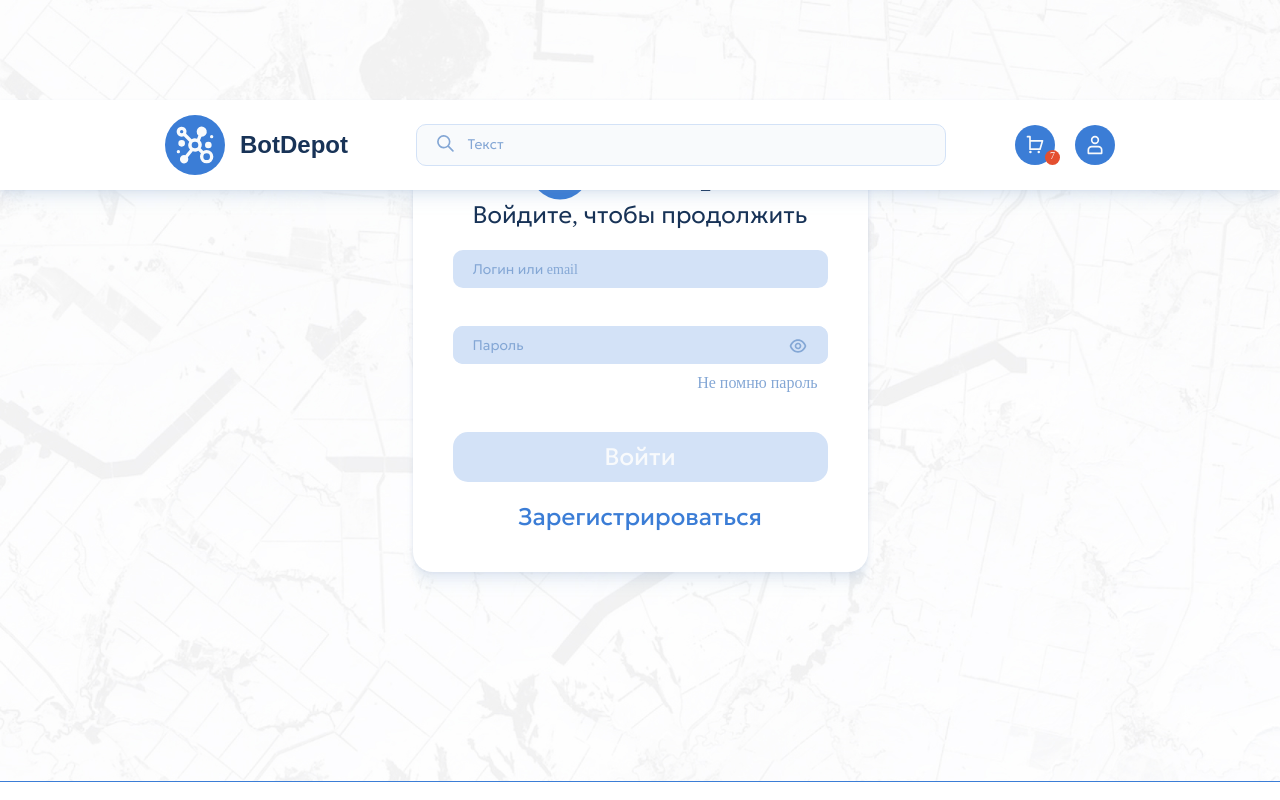
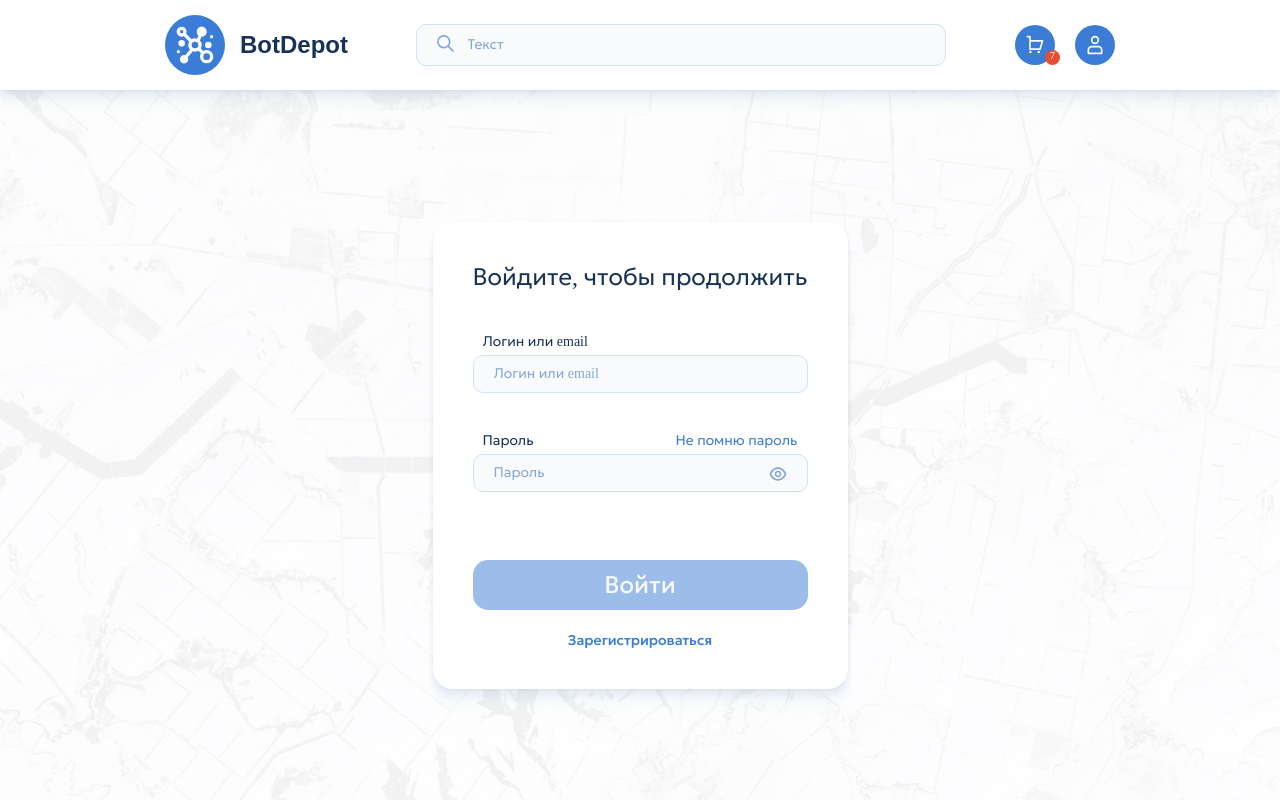
Before and after one commit to Marketplace-telegram-bots-for-transport/frontend, a React (Create React App) app: page /login in a window 1280 px wide. Shown: the top 800 px of the page. Built offline with nearby package versions, Linux system fonts and the light colour scheme.

Commit message:
fix(register login): change Register Login

```diff
--- a/src/components/Login/Login.jsx
+++ b/src/components/Login/Login.jsx
@@ -1,7 +1,6 @@
 import React from 'react';
 import { Link, useNavigate } from 'react-router-dom';
 import styles from './Login.module.scss';
-import logo from '../../images/Logo.svg';
 import { useFormAndValidation } from '../../hooks/useFormAndValidation';
 
 function Login({ onLogin, loggedIn }) {
@@ -35,12 +34,10 @@ function Login({ onLogin, loggedIn }) {
 
   return (
     <main className={styles.login}>
-      <div className={styles.login__titleContainer}>
-        <img className={styles.login__image} src={logo} alt='логотип' />
-        <h2 className={styles.login__title}>BotDepot</h2>
-      </div>
-      <h3 className={styles.login__text}>Войдите, чтобы продолжить</h3>
+      <div className={styles.login__loginContainer}>
+        <h2 className={styles.login__title}>Войдите, чтобы продолжить</h2>
         <form className={styles.login__form} noValidate onSubmit={handleSubmit}>
+          <h3 className={styles.login__inputName}>Логин или email</h3>
           <input
             className={styles.login__input}
             placeholder='Логин или email'
@@ -53,6 +50,12 @@ function Login({ onLogin, loggedIn }) {
             minLength='2'
           />
           <span className={styles.login__error}>{errors.login}</span>
+          <div className={styles.login__inputNameContainer}>
+            <h3 className={styles.login__inputName}>Пароль</h3>
+            <Link to='/reset-password' className={styles.login__resetLink}>
+              Не помню пароль
+            </Link>
+          </div>
           <div className={styles.login__password}>
             <input
               className={styles.login__input}
@@ -76,9 +79,6 @@ function Login({ onLogin, loggedIn }) {
             />
           </div>
           <span className={styles.login__error}>{errors.password}</span>
-        <Link to='/reset-password' className={styles.login__resetLink}>
-          Не помню пароль
-        </Link>
           <button className={styles.login__button} disabled={!isValid}>
             Войти
           </button>
@@ -86,6 +86,7 @@ function Login({ onLogin, loggedIn }) {
             Зарегистрироваться
           </Link>
         </form>
+      </div>
     </main>
   );
 }
--- a/src/components/Login/Login.module.scss
+++ b/src/components/Login/Login.module.scss
@@ -1,10 +1,14 @@
 .login {
+  max-width: 415px;
+  margin: 0 auto;
+  padding: 222px 0 241px;
+
+  &__loginContainer {
     display: flex;
-  margin: 100px auto 209px;
+    margin: 0;
     padding: 40px;
     justify-content: center;
     flex-direction: column;
-  width: 455px;
     box-sizing: border-box;
     border-radius: 20px;
     background: #fff;
@@ -14,40 +18,12 @@
       0px 13px 8px 0px rgba(106, 141, 190, 0.05),
       0px 23px 9px 0px rgba(106, 141, 190, 0.01),
       0px 35px 10px 0px rgba(106, 141, 190, 0);
-
-  &__titleContainer {
-    margin: 0 auto;
-    display: flex;
-    align-items: center;
-  }
-
-  &__image {
-    width: 60px;
-    height: 60px;
-    margin-right: 15px;
   }
 
   &__title {
-    margin: 0;
-    color: var(
-      --web-main-color-dark,
-      var(--buttons-filled-pressed-button, #183357)
-    );
     font-family: Geologica;
-    font-size: 36px;
-    font-style: normal;
-    font-weight: 600;
-    line-height: normal;
+    color: #183357;
     text-align: center;
-  }
-
-  &__text {
-    color: var(
-      --web-main-color-dark,
-      var(--buttons-filled-pressed-button, #183357)
-    );
-    text-align: center;
-    font-family: Geologica;
     font-size: 24px;
     font-style: normal;
     font-weight: 300;
@@ -55,22 +31,52 @@
   }
 
   &__form {
-    margin: 20px 0 0;
+    margin: 40px 0 0;
     display: flex;
     flex-direction: column;
   }
 
+  &__inputNameContainer {
+    margin: 33px 0 0;
+    display: flex;
+    justify-content: space-between;
+    padding-right: 10px;
+  }
+
+  &__inputName {
+    margin: 0;
+    padding: 0 10px;
+    font-family: Geologica;
+    color: #183357;
+    font-size: 14px;
+    font-style: normal;
+    font-weight: 300;
+    line-height: normal;
+  }
+
+  &__resetLink {
+    margin: 0;
+    text-decoration: none;
+    color: var(--buttons-filled-default-button, #3b7dd6);
+    text-align: right;
+    font-family: Geologica;
+    font-size: 14px;
+    font-style: normal;
+    font-weight: 300;
+    line-height: normal;
+  }
+
   &__input {
-    margin: 0;
+    margin: 5px 0 0;
     padding: 10px 20px;
     border-radius: 10px;
-    background: var(--web-main-color-light, #d3e2f7);
-    border: none;
+    border: 1px solid var(--web-main-color-light, #d3e2f7);
+    background: #f8fafc;
     color: var(
       --web-main-color-dark,
       var(--buttons-filled-pressed-button, #183357)
     );
-    font-family: Geologica;
+    font-family: Geologica Roman;
     font-size: 14px;
     font-style: normal;
     font-weight: 300;
@@ -80,11 +86,8 @@
 
   &__input:focus {
     outline: none;
+    border: 1px solid var(--web-main-color-dark, #183357);
   }
-
-  // &__input:last-of-type {
-  //   margin: 0;
-  // }
 
   &__input::placeholder {
     color: var(--web-textbox-text, #84a7d5);
@@ -106,9 +109,7 @@
   }
 
   &__password {
-    margin: 33px 0 0;
-    border-radius: 10px;
-    background: var(--web-main-color-light, #d3e2f7);
+    margin: 0;
     position: relative;
   }
 
@@ -117,7 +118,7 @@
     width: 20px;
     height: 20px;
     background: url('../../images/eye.svg');
-    top: 10px;
+    top: 15px;
     right: 20px;
   }
 
@@ -126,18 +127,12 @@
     width: 20px;
     height: 20px;
     background: url('../../images/eye-off.svg');
-    top: 10px;
+    top: 15px;
     right: 20px;
   }
 
-  &__resetLink {
-    margin: 5px 10px 0 auto;
-    text-decoration: none;
-    color: #84a7d5;
-  }
-
   &__button {
-    margin: 40px 0 0;
+    margin: 63px 0 0;
     padding: 10px 30px;
     width: 100%;
     color: var(--web-white, #f8fafc);
@@ -153,20 +148,24 @@
     background: var(--buttons-filled-default-button, #3b7dd6);
   }
 
+  &__button:hover {
+    background: var(--buttons-filled-hovered-button, #2f5e9d);
+  }
+
   &__button:disabled {
     cursor: auto;
-    background: #d3e2f7;
+    background: var(--buttons-filled-disabled-button, #9cbdea);
   }
 
   &__registrLink {
     text-decoration: none;
-    margin: 20px 0 0;
+    margin: 21px 0 0;
     color: var(--buttons-filled-default-button, #3b7dd6);
+    font-family: Geologica;
+    font-size: 14px;
+    font-style: normal;
+    font-weight: 500;
+    line-height: normal;
     text-align: center;
-    font-family: Geologica;
-    font-size: 24px;
-    font-style: normal;
-    font-weight: 400;
-    line-height: normal;
   }
 }
--- a/src/components/Register/Register.jsx
+++ b/src/components/Register/Register.jsx
@@ -1,7 +1,7 @@
 import React from 'react';
 import { useNavigate } from 'react-router-dom';
 import styles from './Register.module.scss';
-import logo from '../../images/Logo.svg';
+// import back from '../../images/Logo.svg';
 import { useFormAndValidation } from '../../hooks/useFormAndValidation';
 
 function Register({ loggedIn, onRegister }) {
@@ -15,12 +15,21 @@ function Register({ loggedIn, onRegister }) {
   const [passwardRepeatEyeClass, setPasswardRepeatEyeClass] = React.useState(
     `${styles.register__viewPassword}`
   );
+  const [isDisabled, setIsDisabled] = React.useState(true);
 
   React.useEffect(() => {
     if (loggedIn) {
       navigate('/');
     }
   }, [loggedIn, navigate]);
+
+  React.useEffect(() => {
+    if (values.passwordrepeat === values.password) {
+      setIsDisabled(false);
+    } else {
+      setIsDisabled(true);
+    }
+  }, [values.passwordrepeat, values.password]);
 
   function handleSubmit(e) {
     e.preventDefault();
@@ -47,22 +56,30 @@ function Register({ loggedIn, onRegister }) {
     }
   }
 
+  function goBack() {
+    navigate(-1);
+  }
+
   return (
     <main className={styles.register}>
+      <div className={styles.register__registerContainer}>
         <div className={styles.register__titleContainer}>
-        <img className={styles.register__image} src={logo} alt='логотип' />
-        <h2 className={styles.register__title}>BotDepot</h2>
+          <button
+            aria-label='назад'
+            className={styles.register__back}
+            onClick={goBack}
+          />
+          <h2 className={styles.register__title}>Регистрация</h2>
         </div>
-      <h3 className={styles.register__text}>Регистрация</h3>
         <form
           className={styles.register__form}
           noValidate
           onSubmit={handleSubmit}
         >
-        <div className={styles.register__inputContainer}>
+          <h3 className={styles.register__inputName}>Логин</h3>
           <input
             className={styles.register__input}
-            placeholder='Логин (латиницей, до 16 символов)'
+            placeholder='Введите логин'
             type='text'
             id='register'
             name='register'
@@ -74,6 +91,20 @@ function Register({ loggedIn, onRegister }) {
             onChange={handleChange}
           />
           <span className={styles.register__error}>{errors.register}</span>
+          <h3 className={styles.register__inputName}>E-mail</h3>
+          <input
+            className={styles.register__input}
+            placeholder='Введите e-mail'
+            type='email'
+            id='email'
+            name='email'
+            required
+            pattern='^[a-zA-Z0-9._%+-]+@[a-zA-Z0-9.-]+\.[a-zA-Z]{2,}$'
+            value={values.email || ''}
+            onChange={handleChange}
+          />
+          <span className={styles.register__error}>{errors.email}</span>
+          <h3 className={styles.register__inputName}>Пароль</h3>
           <div className={styles.register__password}>
             <input
               className={styles.register__input}
@@ -97,6 +128,7 @@ function Register({ loggedIn, onRegister }) {
             />
           </div>
           <span className={styles.register__error}>{errors.password}</span>
+          <h3 className={styles.register__inputName}>Повторите пароль</h3>
           <div className={styles.register__password}>
             <input
               className={styles.register__input}
@@ -117,20 +149,13 @@ function Register({ loggedIn, onRegister }) {
               aria-label='key'
             />
           </div>
-          <span className={styles.register__error}>Пароли не совпадают</span>
-          <input
-            className={styles.register__input}
-            placeholder='Электронная почта (example@yandex.ru)'
-            type='email'
-            id='email'
-            name='email'
-            required
-            pattern='^[a-zA-Z0-9._%+-]+@[a-zA-Z0-9.-]+\.[a-zA-Z]{2,}$'
-            value={values.email || ''}
-            onChange={handleChange}
-          />
-          <span className={styles.register__error}>{errors.email}</span>
-        </div>
+          <span className={styles.register__error}>
+            {`${
+              values.passwordrepeat === values.password
+                ? ''
+                : 'Пароли не совпадают'
+            }`}
+          </span>
           <div className={styles.register__approval}>
             <input
               className={styles.register__checkbox}
@@ -142,10 +167,14 @@ function Register({ loggedIn, onRegister }) {
               Согласен на обработку персональных данных
             </span>
           </div>
-        <button className={styles.register__button} disabled={!isValid}>
+          <button
+            className={styles.register__button}
+            disabled={!isValid || isDisabled}
+          >
             Зарегистрироваться
           </button>
         </form>
+      </div>
     </main>
   );
 }
```
Also changed, not shown: src/components/Register/Register.module.scss (+46 -35 lines), src/utils/Api.js (added, +45 -0 lines). Lines whose indentation alone changed are shown as unchanged.
